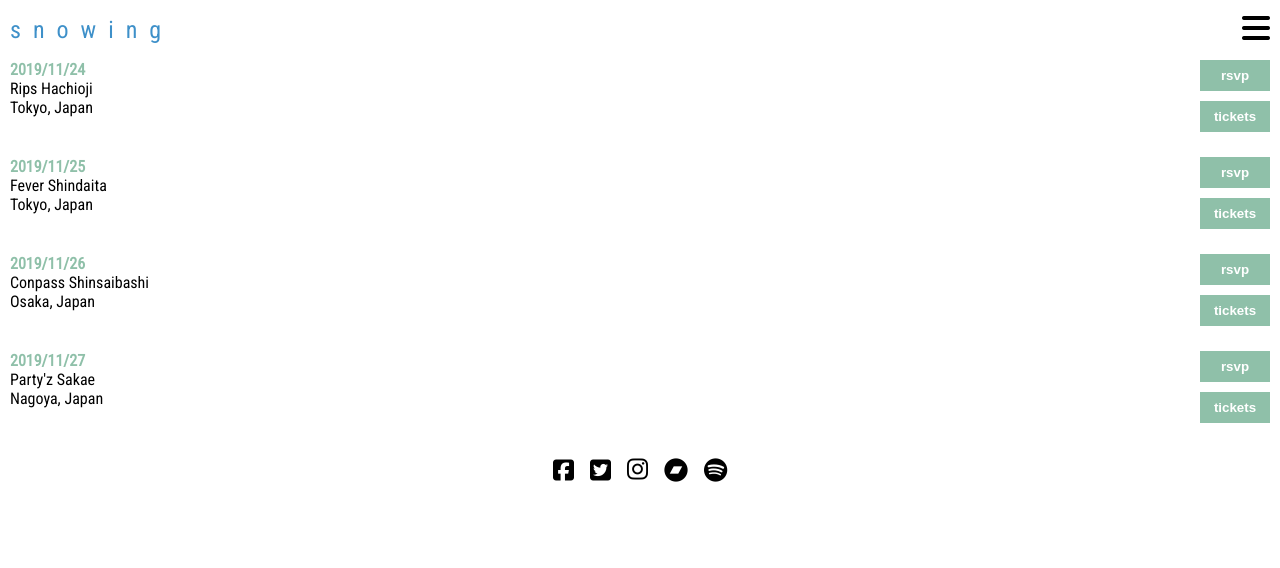
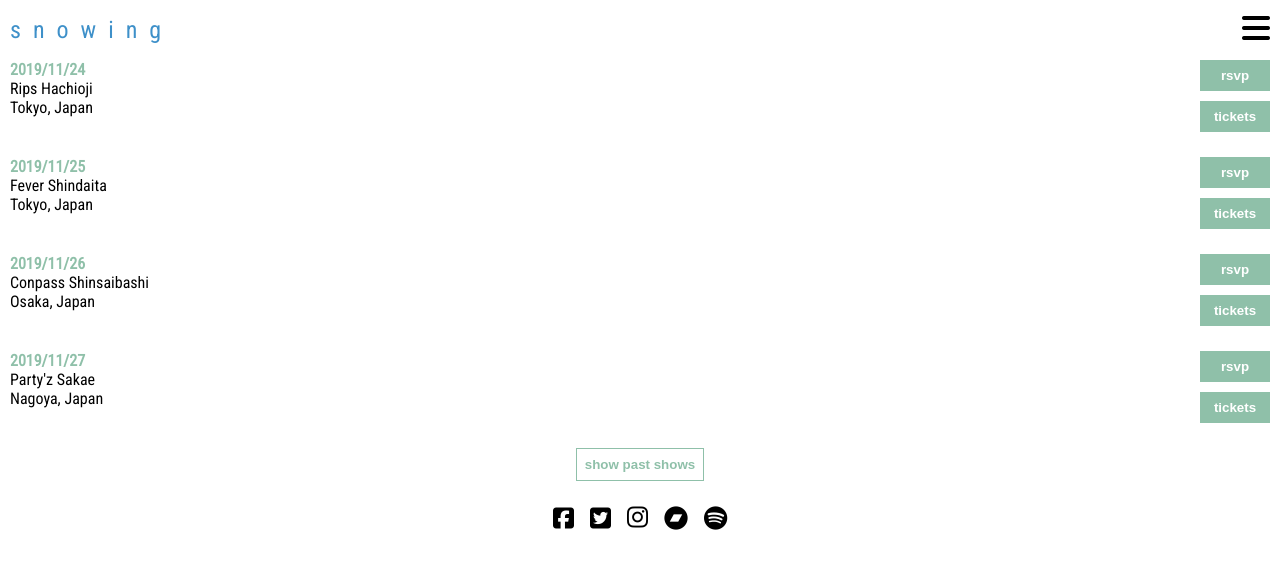
Before and after one commit to rbrazuk/snowing, a React (Create React App) app: page /shows in a window 1280 px wide. Shown: the top 568 px of the page. Built offline with nearby package versions, Linux system fonts and the light colour scheme.

Commit message:
Changed bio line on Home plus general styling

```diff
--- a/src/components/Home.css
+++ b/src/components/Home.css
@@ -27,3 +27,25 @@
 .app {
     padding: 0 10px;
 }
+
+@media screen and (min-width: 480px) {
+
+  }
+
+@media screen and (min-width: 768px) {
+    .home-image{
+        width: 50%;
+    }
+
+    .bio {
+        font-size: 14px;
+    }
+  }
+
+  @media screen and (min-width: 992px) {
+
+  }
+
+  @media screen and (min-width: 1200px) {
+
+  }
--- a/src/components/Home.js
+++ b/src/components/Home.js
@@ -8,7 +8,7 @@ class Home extends Component {
             <div className='home'>
                 <h1 className='band-name'>snowing</h1>
                 <img className='home-image' src={homeImage} alt='Snowing'/>
-                <p className='bio'>emotional rock music from philadelphia</p>
+                <p className='bio'>philadelphia, pa</p>
             </div>
         );
     }
--- a/src/components/Shows.css
+++ b/src/components/Shows.css
@@ -1,3 +1,7 @@
+.shows {
+    text-align: center;
+}
+
 .show-item {
     display: flex;
     justify-content: space-between;
@@ -31,3 +35,11 @@
     margin-bottom: 10px;
     padding: 8px;
 }
+
+.past-shows-button {
+    color: #8fc0a9;
+    background-color: #fff;
+    font-weight: bold;
+    padding: 8px;
+    border: 1px solid #8fc0a9;
+}
--- a/src/components/Shows.js
+++ b/src/components/Shows.js
@@ -7,8 +7,9 @@ class Shows extends Component {
     render() {
         console.log(shows);
         return (
-            <div>
+            <div className='shows'>
                 <ShowsList shows={shows} />
+                <button className='past-shows-button'>show past shows</button>
             </div>
         );
     }
--- a/src/components/ShowsList.js
+++ b/src/components/ShowsList.js
@@ -23,8 +23,6 @@ class ShowsList extends Component {
                             <button>tickets</button>
                         </a>
                     </div>
-
-
                 </div>
             );
         })
```
Also changed, not shown: src/components/MenuOverlay.css (+16 -0 lines).
